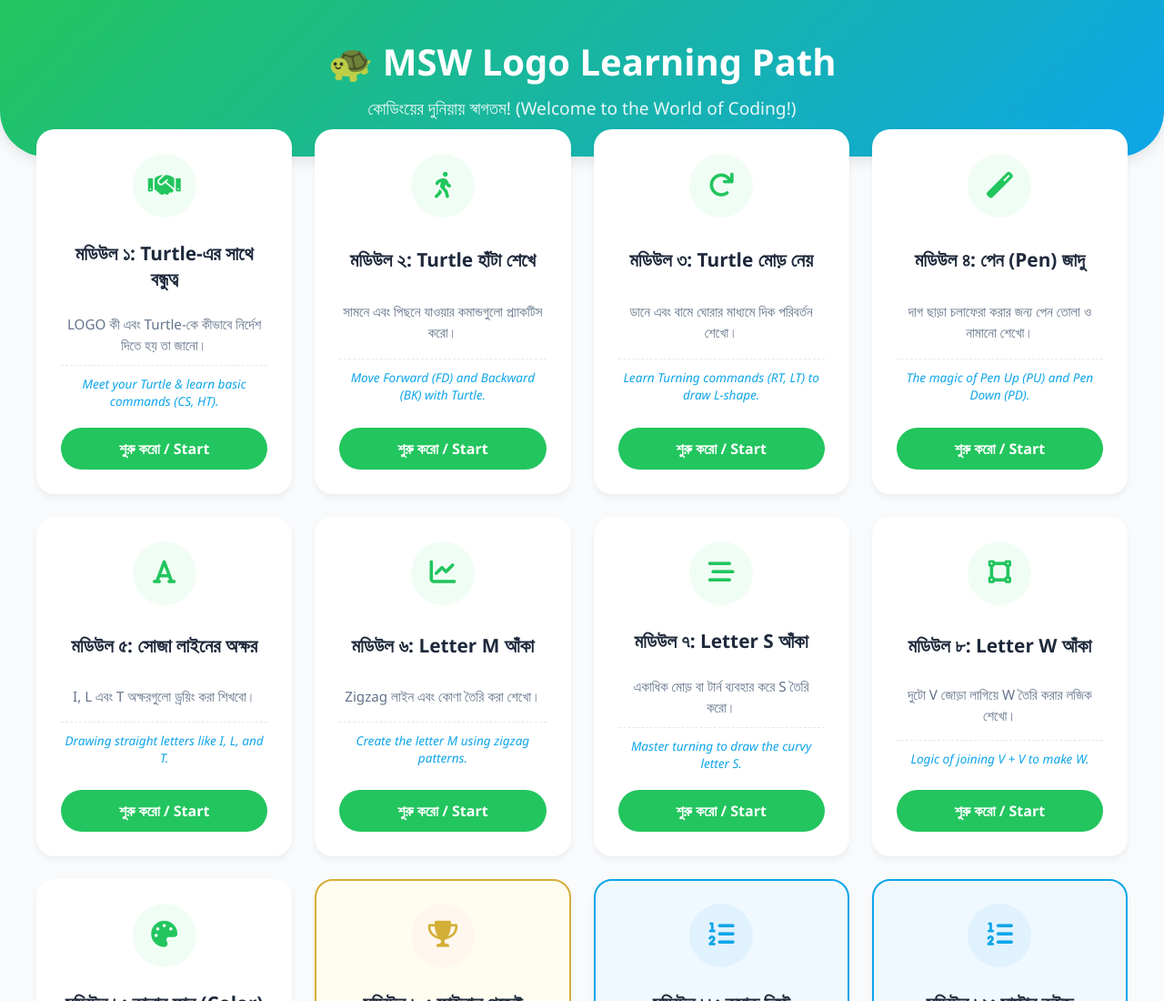
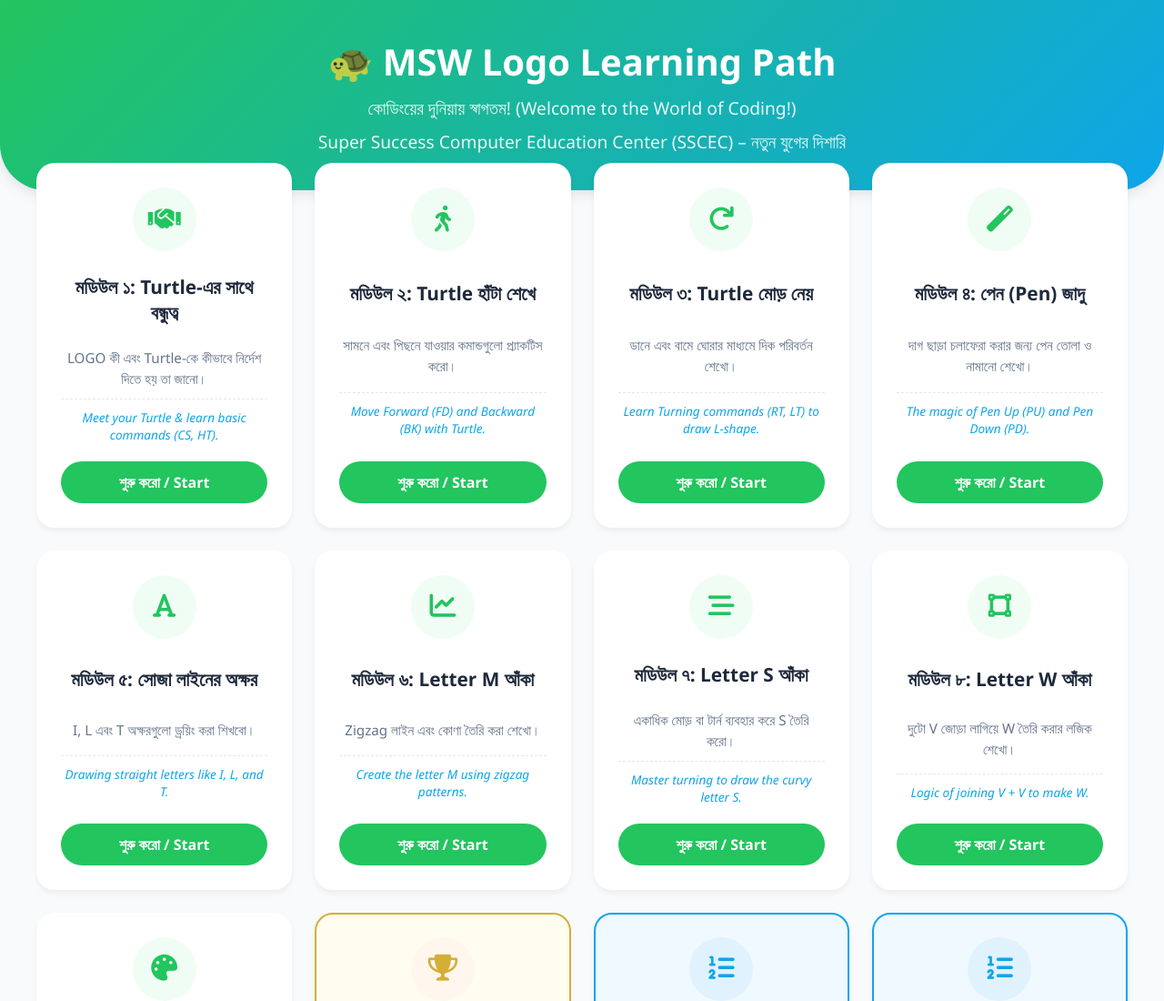
Before and after one commit to supersuccessenglishteacher/msw-logo-master, a plain HTML site: page index.html in a window 1280 px wide. Shown: the top 1100 px of the page at 91% size. Drawn offline with Linux system fonts and the light colour scheme.

Commit message:
Update index.html

```diff
--- a/index.html
+++ b/index.html
@@ -129,6 +129,7 @@
     <div class="header">
         <h1>🐢 MSW Logo Learning Path</h1>
         <p>কোডিংয়ের দুনিয়ায় স্বাগতম! (Welcome to the World of Coding!)</p>
+	<p>Super Success Computer Education Center (SSCEC) – নতুন যুগের দিশারি</p>
     </div>
 
     <div class="container">
```
